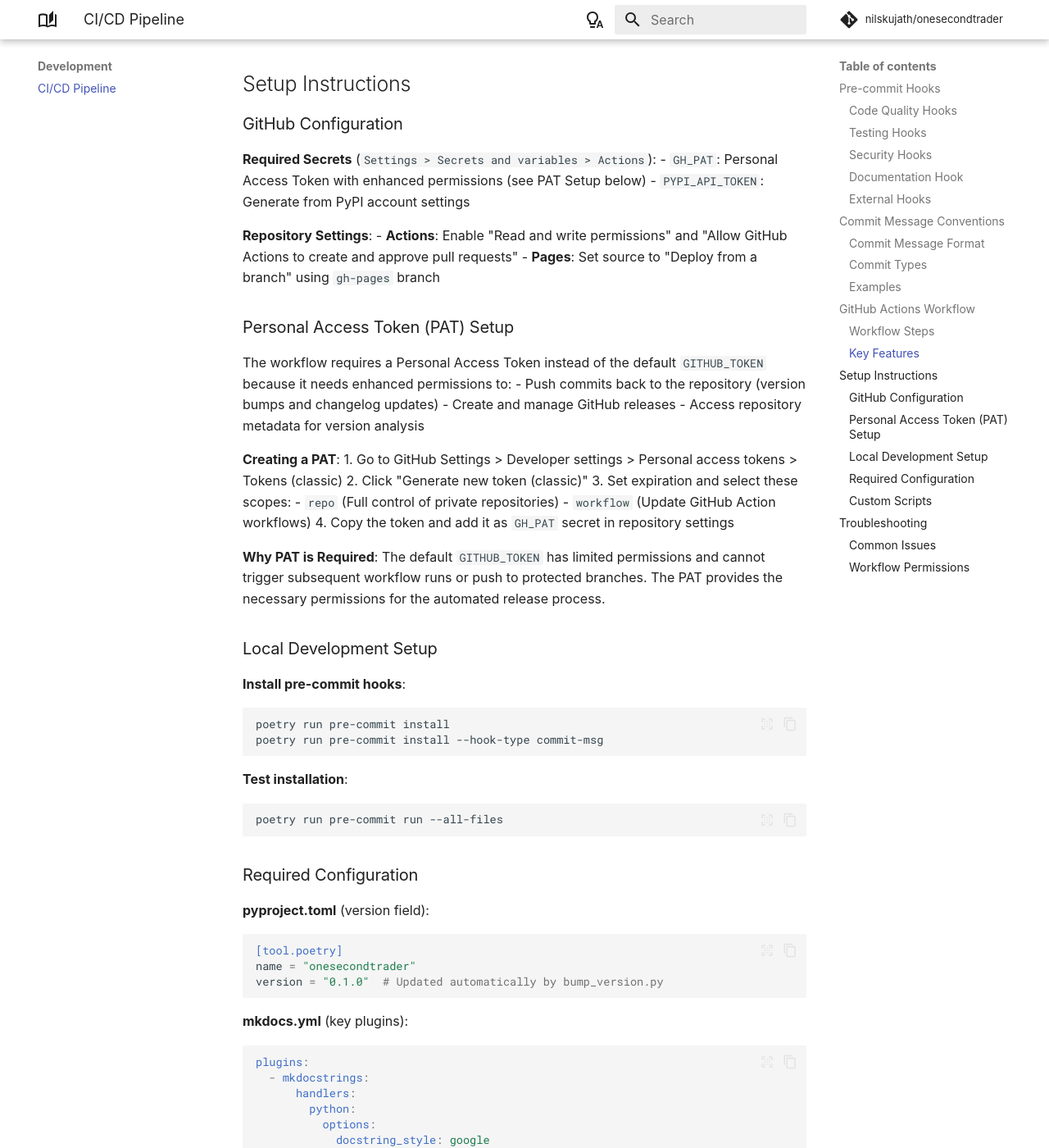
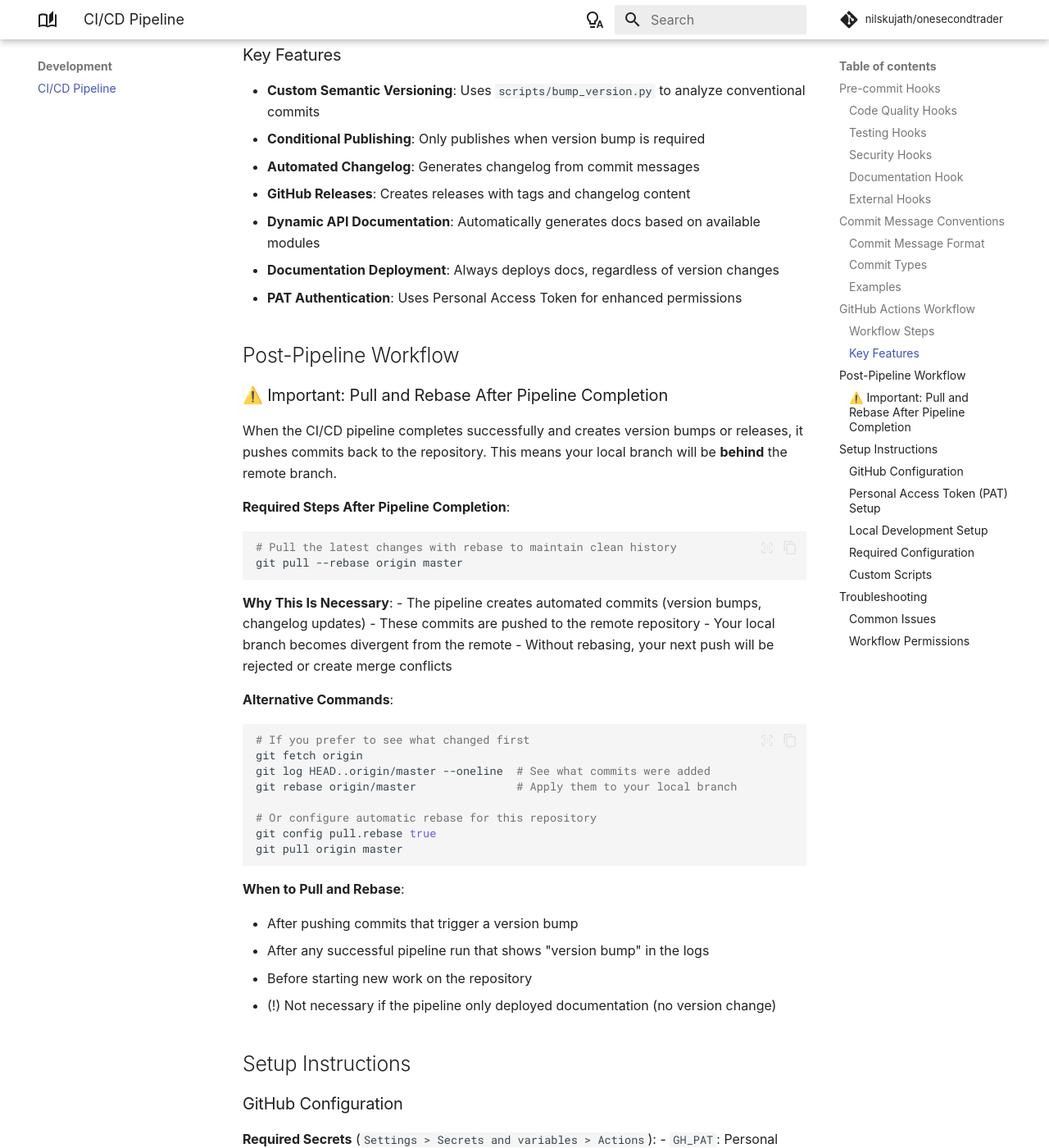
Before and after one commit to nilskujath/onesecondtrader, an MkDocs documentation site: the page built from docs/development/ci-cd.md, in a window 1280 px wide and 1400 px high, scrolled down 5029 px. Shown: the whole window at 82% size. Built offline with MkDocs 1.6.1 and Material for MkDocs 9.7.7, drawn with Linux system fonts in a browser that asks for light colours; some web fonts are replaced; comment, search, counter and statistics services are not loaded; some of the changed text lies outside the part shown.

Commit message:
docs: fix docs website deploy issue

````diff
--- a/docs/development/ci-cd.md
+++ b/docs/development/ci-cd.md
@@ -30,8 +30,10 @@
     N --> O[Commit & Push Changes]
     O --> P[Build & Publish to PyPI]
     P --> Q[Create GitHub Release<br/>with tag & changelog]
-    Q --> R[Deploy Documentation<br/>to GitHub Pages]
-    R --> T[Pipeline Complete]
+    Q --> R[Generate API Documentation<br/>from available modules]
+    R --> S2[Install Package for Docs]
+    S2 --> T[Deploy Documentation<br/>to GitHub Pages]
+    T --> U2[Pipeline Complete<br/>⚠️ Pull & Rebase Required]
 
     S --> R
 
@@ -97,7 +101,7 @@
 
 ### Documentation Hook
 
-- **Generate API Docs**: Auto-generates and stages API documentation based on google-style docstrings in `src/onesecondtrader`
+- **Generate API Docs**: Auto-generates and stages API documentation dynamically based on available modules in `src/onesecondtrader`
 
 ### External Hooks
 
@@ -158,7 +162,10 @@
    - Commit and push changes
    - Build and publish to PyPI
    - Create GitHub release with tag and changelog
-7. **Documentation**: Deploy to GitHub Pages using `mkdocs gh-deploy`
+7. **Documentation**:
+   - Generate API documentation dynamically from available modules
+   - Install package for documentation imports
+   - Deploy to GitHub Pages using `mkdocs gh-deploy`
 
 ### Key Features
 
@@ -166,8 +173,47 @@
 - **Conditional Publishing**: Only publishes when version bump is required
 - **Automated Changelog**: Generates changelog from commit messages
 - **GitHub Releases**: Creates releases with tags and changelog content
+- **Dynamic API Documentation**: Automatically generates docs based on available modules
 - **Documentation Deployment**: Always deploys docs, regardless of version changes
 - **PAT Authentication**: Uses Personal Access Token for enhanced permissions
+
+## Post-Pipeline Workflow
+
+### ⚠️ Important: Pull and Rebase After Pipeline Completion
+
+When the CI/CD pipeline completes successfully and creates version bumps or releases, it pushes commits back to the repository. This means your local branch will be **behind** the remote branch.
+
+**Required Steps After Pipeline Completion**:
+
+```bash
+# Pull the latest changes with rebase to maintain clean history
+git pull --rebase origin master
+```
+
+**Why This Is Necessary**:
+- The pipeline creates automated commits (version bumps, changelog updates)
+- These commits are pushed to the remote repository
+- Your local branch becomes divergent from the remote
+- Without rebasing, your next push will be rejected or create merge conflicts
+
+**Alternative Commands**:
+```bash
+# If you prefer to see what changed first
+git fetch origin
+git log HEAD..origin/master --oneline  # See what commits were added
+git rebase origin/master               # Apply them to your local branch
+
+# Or configure automatic rebase for this repository
+git config pull.rebase true
+git pull origin master
+```
+
+**When to Pull and Rebase**:
+
+- After pushing commits that trigger a version bump
+- After any successful pipeline run that shows "version bump" in the logs
+- Before starting new work on the repository
+- (!) Not necessary if the pipeline only deployed documentation (no version change)
 
 ## Setup Instructions
 
@@ -240,10 +286,12 @@
 - Returns new version for GitHub Actions workflow
 
 **scripts/generate_api_docs.py**:
-- Auto-generates API documentation from source code
-- Creates individual module pages and overview
-- Updates `mkdocs.yml` navigation structure
-- Runs as pre-commit hook to keep docs synchronized
+- Dynamically scans `src/onesecondtrader/` for available Python modules
+- Cleans and regenerates API documentation directory
+- Creates individual module pages and overview based on discovered modules
+- Updates `mkdocs.yml` navigation structure automatically
+- Runs as pre-commit hook locally and in CI pipeline
+- Prevents documentation sync issues by only documenting available modules
 
 ## Troubleshooting
 
@@ -263,11 +311,25 @@
 - Ensure `gh-pages` branch exists and is configured in repository settings
 - Check that `mkdocs.yml` configuration is valid
 - Verify all documentation dependencies are installed
+- Ensure the package is installed before documentation build (`pip install -e .`)
+- Check that `generate_api_docs.py` runs successfully and finds modules
+
+**MyPy Type Checking Issues**:
+- If MyPy fails in CI with module resolution errors, ensure all dependencies are installed
+- Check that the package structure matches the expected import paths
+- Verify that `mypy.ini` or `pyproject.toml` configuration is correct
+- Type annotations and type safety are maintained throughout the codebase
 
 **PyPI Publishing Fails**:
 - Verify `PYPI_API_TOKEN` is valid and has upload permissions
 - Check that package name is available on PyPI
 - Ensure `pyproject.toml` has correct package metadata
+
+**Divergent Branches Error**:
+- Occurs when pipeline creates commits (version bumps) while you have local changes
+- Error message: "hint: You have divergent branches and need to specify how to reconcile them"
+- Solution: `git pull --rebase origin master` to apply remote changes first
+- Prevention: Always pull and rebase after successful pipeline runs
 
 ### Workflow Permissions
 
````
Also changed, not shown: other parts of docs/development/ci-cd.md (+3 -1 lines), 1 other file.
